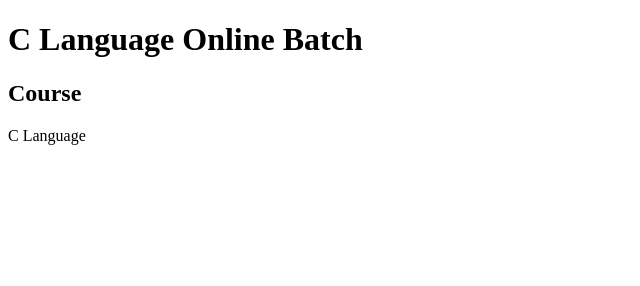
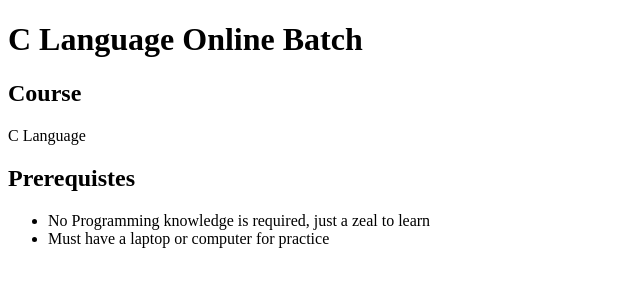
Before and after one commit to MySirG-official/project3, a plain HTML site: page index.html in a window 1280 px wide. Shown: the whole page, without its empty margins (0-640 px from the left). Drawn offline with Linux system fonts and the light colour scheme.

Commit message:
prequisites added in index file 1.1

```diff
--- a/index.html
+++ b/index.html
@@ -9,5 +9,10 @@
     <h1>C Language Online Batch</h1>
     <h2>Course</h2>
     <p>C Language</p>
+    <h2>Prerequistes</h2>
+    <ul>
+        <li>No Programming knowledge is required, just a zeal to learn</li>
+        <li>Must have a laptop or computer for practice</li>
+    </ul>
 </body>
 </html>
```
